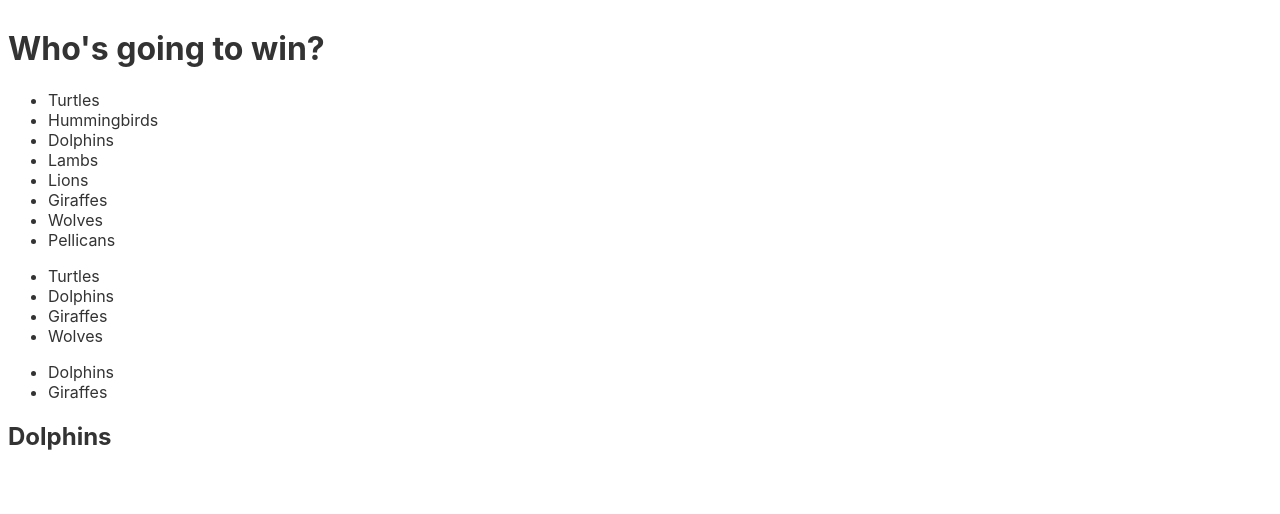
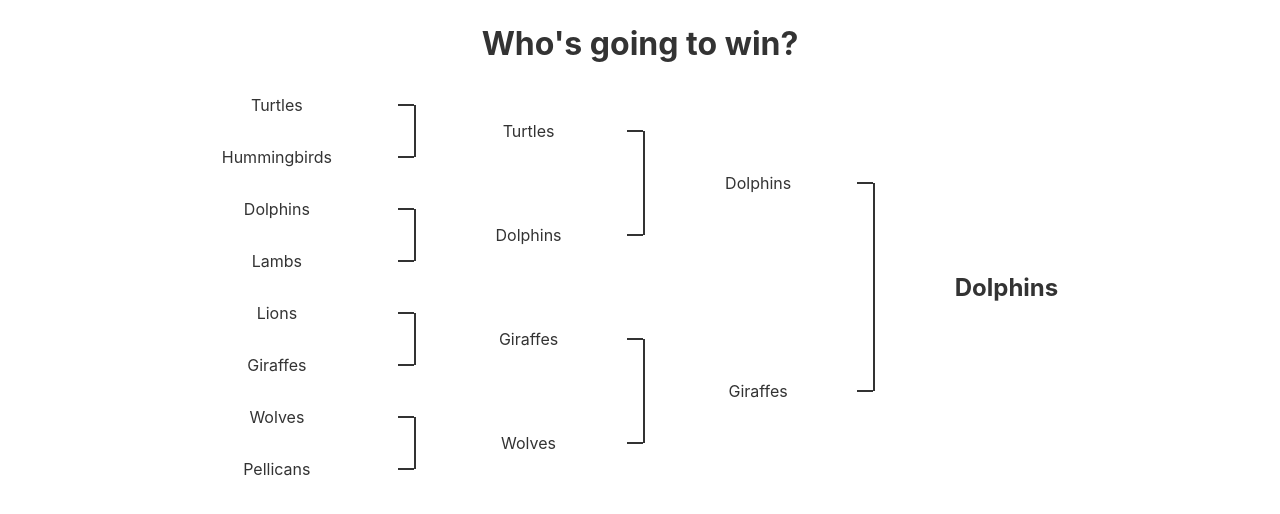
Before and after one commit to borntofrappe/svelte-tutorial, a Svelte app in the folder Sport Bracket/: page / in a window 1280 px wide. Shown: the top 514 px of the page. Built offline with nearby package versions, Linux system fonts and the light colour scheme.

Commit message:
style the brackets to show the matches in a row

```diff
--- a/Sport Bracket/src/App.svelte
+++ b/Sport Bracket/src/App.svelte
@@ -17,6 +17,30 @@
 
 </script>
 
+<style>
+	:global(*) {
+		padding: 0;
+		margin: 0;
+		box-sizing: border-box;
+	}
+	:global(body) {
+		display: flex;
+		flex-direction: column;
+		align-items: center;
+	}
+	:global(body > * + *) {
+		margin-top: 1rem;
+	}
+
+	.bracket {
+		max-width: 1000px;
+		width: 100%;
+		display: flex;
+	}
+</style>
 
 <Header title="Who's going to win?"/>
-<Bracket {teams} />
+
+<main class="bracket">
+	<Bracket {teams} />
+</main>
--- a/Sport Bracket/src/Bracket.svelte
+++ b/Sport Bracket/src/Bracket.svelte
@@ -8,6 +8,60 @@
     // describe the winner as the only item of the input array, if existing
     $: winner = teams.length === 1 && teams[0];
 </script>
+
+<style>
+    /* to align the names vertically, stretch the list items in a flex-column  */
+    ul {
+        display: flex;
+        flex-direction: column;
+        /* flex grow to have the lists stretch and cover the available width (same as the heading) */
+        flex-grow: 1;
+        list-style: none;
+    }
+    ul li,
+    h2 {
+        flex-grow: 1;
+        display: flex;
+        flex-direction: column;
+        justify-content: center;
+        padding: 1rem 0.5rem;
+        text-align: center;
+    }
+    ul li {
+        position: relative;
+    }
+    /* with pseudo elements draw the following structure next to each couplet
+    ---
+        |
+        |
+    ---
+
+    this by drawing half the structure on the even items and the mirrored tructure on the odd ones
+    */
+    ul li:before,
+    ul li:after {
+        position: absolute;
+        content: "";
+        top: 50%;
+        left: 100%;
+        background: currentColor;
+    }
+    ul li:before {
+        width: 1rem;
+        height: 2px;
+        transform: translate(-100%, -50%);
+    }
+    ul li:after {
+        width: 2px;
+        height: 100%;
+    }
+    ul:nth-of-type(n) li:nth-of-type(odd):after {
+        transform: translate(0%, 0%);
+    }
+    ul:nth-of-type(n) li:nth-of-type(even):after {
+        transform: translate(0%, -100%);
+    }
+</style>
 
 <!-- display the winner in a heading or an unordered list with the teams if no winner is identified -->
 {#if winner}
```
